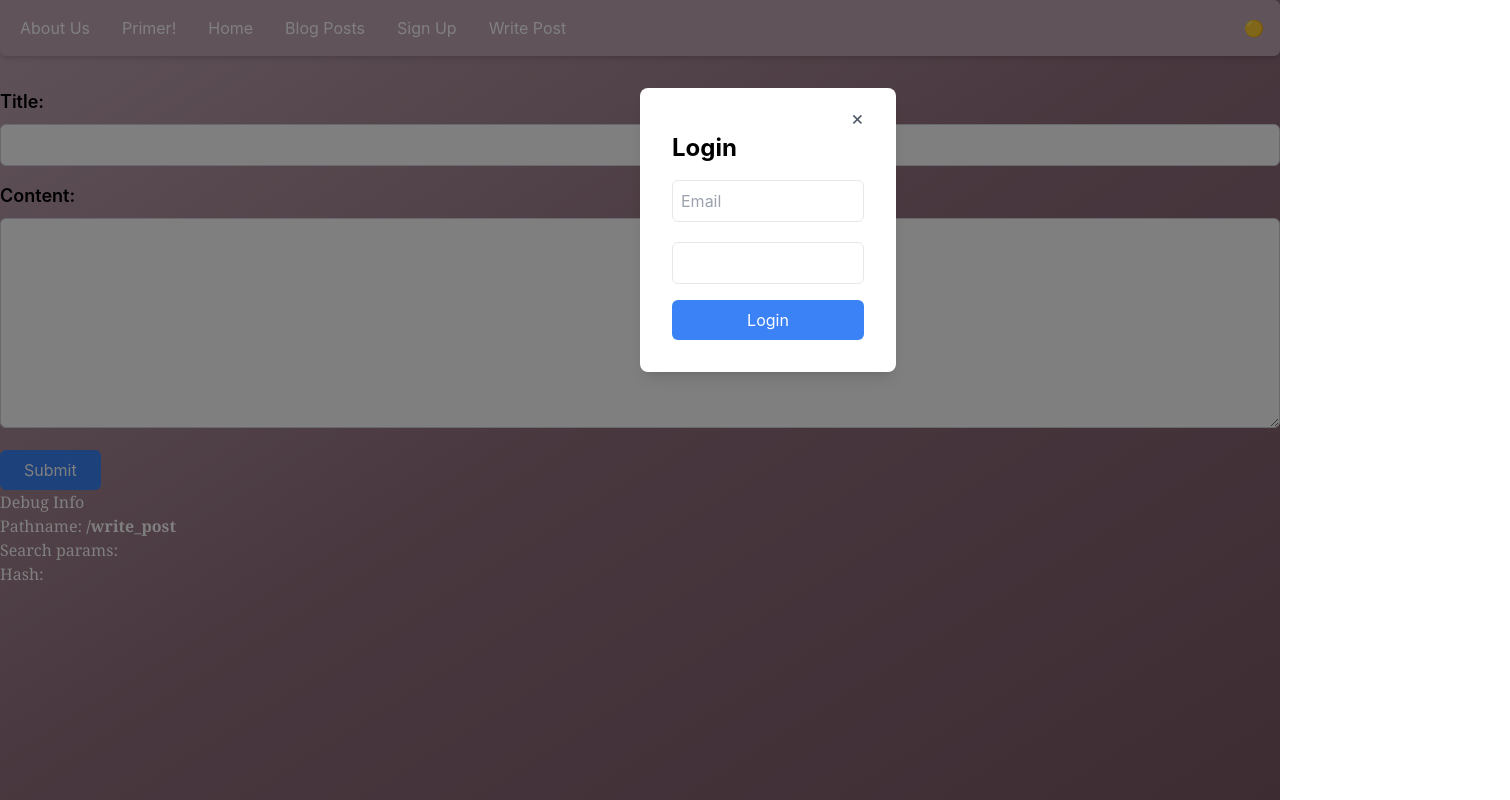
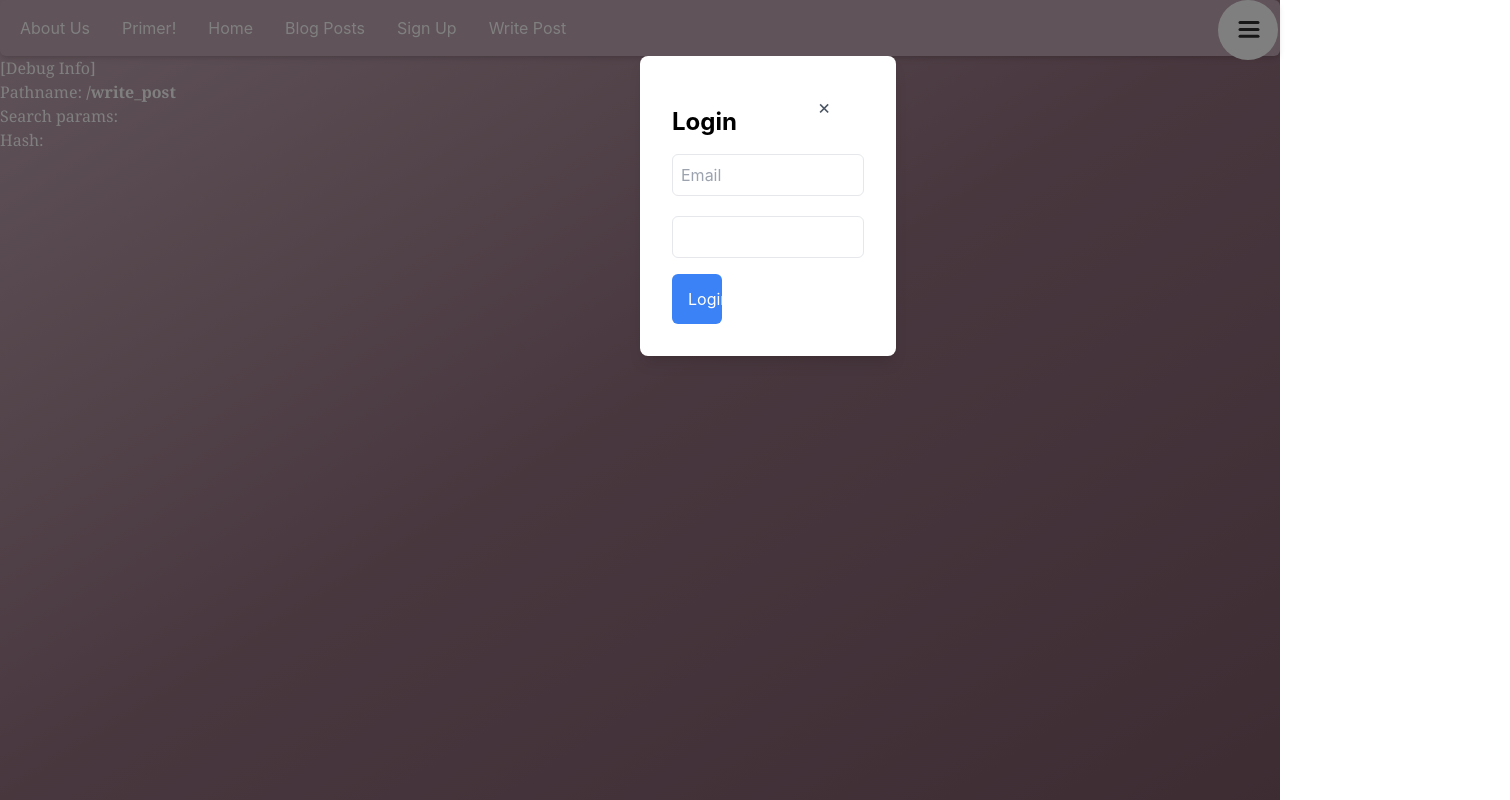
Before and after one commit to zy035c/dualblog-frontend, a React (Create React App) app: page /write_post in a window 1280 px wide. Shown: the whole page, 1510 px wide, since content can reach past the window. Built offline with nearby package versions, Linux system fonts and the light colour scheme.

Commit message:
dropdown open close/login debug

```diff
--- a/src/apis/api_user.jsx
+++ b/src/apis/api_user.jsx
@@ -26,19 +26,24 @@ const checkLogin = async (fromData) => {
 
 const userLogin = async (fromData) => {
   /* TODO: Implement this function */
-  const parsedData = await simplePost("/user/login", "login", fromData);
-  console.log("[userLogin] login result", parsedData);
+  // const parsedData = await simplePost("/user/login", "login", fromData);
+  // console.log("[userLogin] login result", parsedData);
 
-  if (parsedData.code !== "200") {
-    console.error("login failed");
-    return { status: "failed" };
-  } else {
-    console.log("[userLogin] login success");
-    return {
-      status: "success",
-      token: parsedData.data.token,
-    };
-  }
+  // if (parsedData.code !== "200") {
+  //   console.error("login failed");
+  //   return { status: "failed" };
+  // } else {
+  //   console.log("[userLogin] login success");
+  //   return {
+  //     status: "success",
+  //     token: parsedData.data.token,
+  //   };
+  // }
+  console.log("[userLogin] login success");
+  return {
+    status: "success",
+    token: "example-token",
+  };
 };
 
 const userLogout = async (fromData) => {
--- /dev/null
+++ b/src/blog/about/about.css
@@ -0,0 +1,48 @@
+body {
+
+    --accent: #c0a6b3;
+
+    /* margin: 0;
+    padding: 0;
+    background-color: var(--background);
+    color: var(--accent);
+    padding-bottom: 100px;
+    overflow: hidden; */
+}
+
+.box {
+    width: 100px;
+    height: 100px;
+    border-radius: 20px;
+    border: 3px dotted var(--accent);
+
+}
+
+.inputs {
+    display: flex;
+    flex-direction: column;
+    padding-left: 50px;
+}
+
+label {
+    display: flex;
+    align-items: center;
+    margin: 10px 0;
+}
+
+
+input[type="number"] {
+    border: 0;
+    border-bottom: 1px dotted var(--accent);
+    color: var(--accent);
+    margin-left: 10px;
+}
+
+input[type="number"]:focus {
+    outline: none;
+    border-bottom: 2px solid var(--accent);
+}
+
+input[type="number"]::-webkit-inner-spin-button {
+    -webkit-appearance: none;
+}
--- a/src/blog/start_page.jsx
+++ b/src/blog/start_page.jsx
@@ -34,10 +34,8 @@ const DemoHeader = () => {
           {/* <HeaderOption to="./newPost" text="New Post" /> */}
           <HeaderOption to="./write_post" text="Write Post" />
         </div>
-        <div className="flex">
-          <UserDropdown />
-        </div>
       </div>
+      <UserDropdown />
     </div>
   );
 };
@@ -60,7 +58,7 @@ const StartPage = () => {
       </Routes>
 
       <div className="text-white font-serif">
-        <p className="text-white">Debug Info</p>
+        <p className="text-white">[Debug Info]</p>
         Pathname: <b>{pathname}</b>
         <br />
         Search params: <b>{search}</b>
--- a/src/blog/user/login.jsx
+++ b/src/blog/user/login.jsx
@@ -16,7 +16,7 @@ const checkLoginStatus = async () => {
   return result.status === "success";
 };
 
-const LoginRequired = ({ children, statesToBeSet }) => {
+const LoginRequired = ({ statesToBeSet }) => {
   const [isAuthenticated, setIsAuthenticated] = useState(false);
 
   const [loginPanelOpen, setLoginPanelOpen] = useState(true);
@@ -139,7 +139,7 @@ const LoginRequired = ({ children, statesToBeSet }) => {
           }`}
         ></div>
       </motion.div>
-      <div className="z-20">{children}</div>
+      {/* <div className="z-20">{children}</div> */}
     </div>
   );
 };
--- a/src/blog/user/user_dropdown.css
+++ b/src/blog/user/user_dropdown.css
@@ -1,4 +1,4 @@
-li {
+/* li {
     list-style-type: none;
     padding: 6px;
     cursor: pointer;
@@ -8,4 +8,87 @@ li {
     hover {
         background-color: #f1f1f1;
     }
+} */
+
+
+nav {
+    position: absolute;
+    top: 0;
+    right: 0;
+    bottom: 0;
 }
+
+.background {
+    position: absolute;
+    top: 0;
+    right: 0;
+    bottom: 0;
+    width: 370px;
+    background: #fff;
+}
+
+button {
+    outline: none;
+    border: none;
+    -webkit-user-select: none;
+    -moz-user-select: none;
+    -ms-user-select: none;
+    cursor: pointer;
+    top: 18px;
+    right: 15px;
+    width: 50px;
+    height: 50px;
+    border-radius: 50%;
+    background: transparent;
+}
+
+ul,
+li {
+    margin: 0;
+    padding: 0;
+}
+
+ul {
+    padding: 25px;
+    position: absolute;
+    top: 100px;
+    width: 230px;
+}
+
+li {
+    list-style: none;
+    margin-bottom: 20px;
+    display: flex;
+    align-items: center;
+    cursor: pointer;
+}
+
+.icon-placeholder {
+    width: 40px;
+    height: 40px;
+    border-radius: 50%;
+    flex: 40px 0;
+    margin-right: 20px;
+}
+
+.text-placeholder {
+    border-radius: 5px;
+    width: 200px;
+    height: 20px;
+    flex: 1;
+}
+
+.refresh {
+    padding: 10px;
+    position: absolute;
+    background: rgba(0, 0, 0, 0.4);
+    border-radius: 10px;
+    width: 20px;
+    height: 20px;
+    top: 10px;
+    right: 10px;
+    display: flex;
+    justify-content: center;
+    align-items: center;
+    cursor: pointer;
+}
--- a/src/blog/user/user_dropdown.jsx
+++ b/src/blog/user/user_dropdown.jsx
@@ -1,12 +1,76 @@
 import React, { useState, useEffect, useRef } from "react";
-import { motion } from "framer-motion";
+import { motion, useCycle } from "framer-motion";
 import { useNavigate } from "react-router-dom"; // 导入 useHistory 来管理页面历史记录
 
 import { LoginRequired, checkLoginStatus } from "blog/user/login";
 import "./user_dropdown.css";
 import { userLogout } from "apis/api_user";
 
-const UserDropdown = () => {
+import { MenuItem } from "./user_dropdown_item";
+import { UserDropdownToggle } from "./user_dropdown_toggle";
+import { useDimensions } from "utils/use_dimensions";
+
+const variants = {
+  open: {
+    transition: { staggerChildren: 0.07, delayChildren: 0.2 },
+  },
+  closed: {
+    transition: { staggerChildren: 0.05, staggerDirection: -1 },
+  },
+};
+
+const itemIds = [0, 1, 2, 3, 4];
+
+const ItemList = () => (
+  <motion.ul variants={variants} className="">
+    {itemIds.map((i) => (
+      <MenuItem i={i} key={i} />
+    ))}
+  </motion.ul>
+);
+
+const sidebar = {
+  open: (height = 1000) => ({
+    clipPath: `circle(${height * 2 + 200}px at 338px 30px)`,
+    transition: {
+      type: "spring",
+      stiffness: 20,
+      restDelta: 2,
+    },
+  }),
+  closed: {
+    clipPath: "circle(30px at 338px 30px)",
+    transition: {
+      delay: 0.5,
+      type: "spring",
+      stiffness: 400,
+      damping: 40,
+    },
+  },
+};
+
+export const UserDropdown = () => {
+  const [isOpen, toggleOpen] = useCycle(false, true);
+  const containerRef = useRef(null);
+  const { height } = useDimensions(containerRef);
+
+  return (
+    <div className="absolute h-full p-0 right-0 top-0">
+      <motion.nav
+        initial={false}
+        animate={isOpen ? "open" : "closed"}
+        custom={height}
+        ref={containerRef}
+      >
+        <motion.div className="background" variants={sidebar} />
+        <ItemList />
+        <UserDropdownToggle toggle={() => toggleOpen()} />
+      </motion.nav>
+    </div>
+  );
+};
+
+const UserDropdownA = () => {
   const [isDropdownOpen, setIsDropdownOpen] = useState(false);
   const [isAuthenticated, setIsAuthenticated] = useState(false);
   const dropdownRef = useRef(null);
@@ -91,7 +155,7 @@ const UserAvatarDropdown = React.forwardRef(
       closeDropdown();
     };
     return (
-      <LoginRequired statesToBeSet={[setIsAuthenticated]}>
+      <div>
         <div className="absolute dropdown px-2 right-0 border-solid border-pigliver-400">
           <ul className="p-1 bg-pigliver-500 rounded-md text-center">
             <li className="hover:bg-pigliver-600">我的主页</li>
@@ -101,7 +165,8 @@ const UserAvatarDropdown = React.forwardRef(
             </li>
           </ul>
         </div>
-      </LoginRequired>
+        <LoginRequired statesToBeSet={[setIsAuthenticated]} />
+      </div>
     );
   }
 );
--- /dev/null
+++ b/src/blog/user/user_dropdown_item.jsx
@@ -0,0 +1,34 @@
+import { motion } from "framer-motion";
+
+const variants = {
+  open: {
+    y: 0,
+    opacity: 1,
+    transition: {
+      y: { stiffness: 1000, velocity: -100 },
+    },
+  },
+  closed: {
+    y: 50,
+    opacity: 0,
+    transition: {
+      y: { stiffness: 1000 },
+    },
+  },
+};
+
+const colors = ["#FF008C", "#D309E1", "#9C1AFF", "#7700FF", "#4400FF"];
+
+export const MenuItem = ({ i }) => {
+  const style = { border: `2px solid ${colors[i]}` };
+  return (
+    <motion.li
+      variants={variants}
+      whileHover={{ scale: 1.1 }}
+      whileTap={{ scale: 0.95 }}
+    >
+      <div className="icon-placeholder" style={style} />
+      <div className="text-placeholder" style={style} />
+    </motion.li>
+  );
+};
--- /dev/null
+++ b/src/blog/user/user_dropdown_toggle.jsx
@@ -0,0 +1,42 @@
+import { motion } from "framer-motion";
+
+const Path = (props) => (
+  <motion.path
+    fill="transparent"
+    strokeWidth="3"
+    stroke="hsl(0, 0%, 18%)"
+    strokeLinecap="round"
+    {...props}
+  />
+);
+
+const UserDropdownToggle = ({ toggle }) => (
+  <div className="absolute right-0">
+    <button onClick={toggle} className="flex items-center justify-center m-[6px]">
+      <svg width="23" height="23" viewBox="0 0 23 23">
+        <Path
+          variants={{
+            closed: { d: "M 2 2.5 L 20 2.5" },
+            open: { d: "M 3 16.5 L 17 2.5" },
+          }}
+        />
+        <Path
+          d="M 2 9.423 L 20 9.423"
+          variants={{
+            closed: { opacity: 1 },
+            open: { opacity: 0 },
+          }}
+          transition={{ duration: 0.1 }}
+        />
+        <Path
+          variants={{
+            closed: { d: "M 2 16.346 L 20 16.346" },
+            open: { d: "M 3 2.5 L 17 16.346" },
+          }}
+        />
+      </svg>
+    </button>
+  </div>
+);
+
+export { UserDropdownToggle };
--- a/src/index.css
+++ b/src/index.css
@@ -15,3 +15,8 @@ code {
   font-family: source-code-pro, Menlo, Monaco, Consolas, 'Courier New',
     monospace;
 }
+
+* {
+  font-style: normal;
+  -webkit-font-smoothing: antialiased;
+}
--- /dev/null
+++ b/src/utils/range_input.jsx
@@ -0,0 +1,21 @@
+export function Input({ value, children, set, min = -200, max = 200 }) {
+  return (
+    <label>
+      <code>{children}</code>
+      <input
+        value={value}
+        type="range"
+        min={min}
+        max={max}
+        onChange={(e) => set(parseFloat(e.target.value))}
+      />
+      <input
+        type="number"
+        value={value}
+        min={min}
+        max={max}
+        onChange={(e) => set(parseFloat(e.target.value) || 0)}
+      />
+    </label>
+  );
+}
--- /dev/null
+++ b/src/utils/use_dimensions.jsx
@@ -0,0 +1,16 @@
+import { useEffect, useRef } from "react";
+
+// Naive implementation - in reality would want to attach
+// a window or resize listener. Also use state/layoutEffect instead of ref/effect
+// if this is important to know on initial client render.
+// It would be safer to  return null for unmeasured states.
+export const useDimensions = (ref) => {
+  const dimensions = useRef({ width: 0, height: 0 });
+
+  useEffect(() => {
+    dimensions.current.width = ref.current.offsetWidth;
+    dimensions.current.height = ref.current.offsetHeight;
+  }, []);
+
+  return dimensions.current;
+};
```
Also changed, not shown: src/blog/about/about.jsx (+61 -2 lines). Lines whose indentation alone changed are shown as unchanged.
